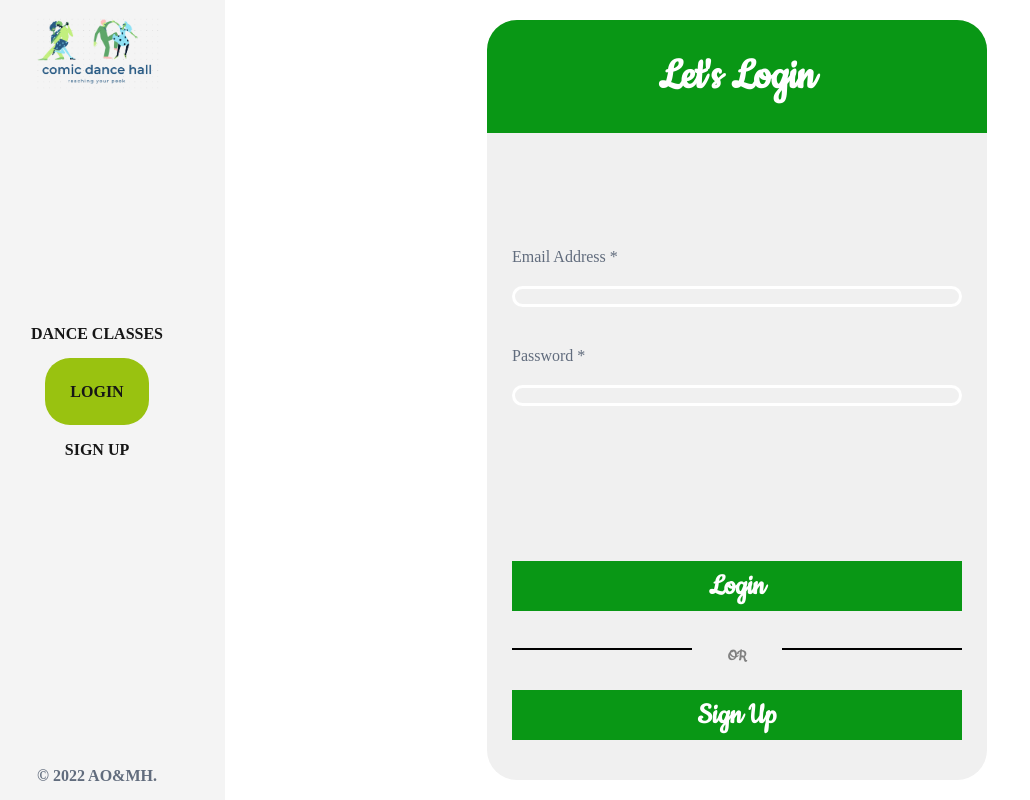
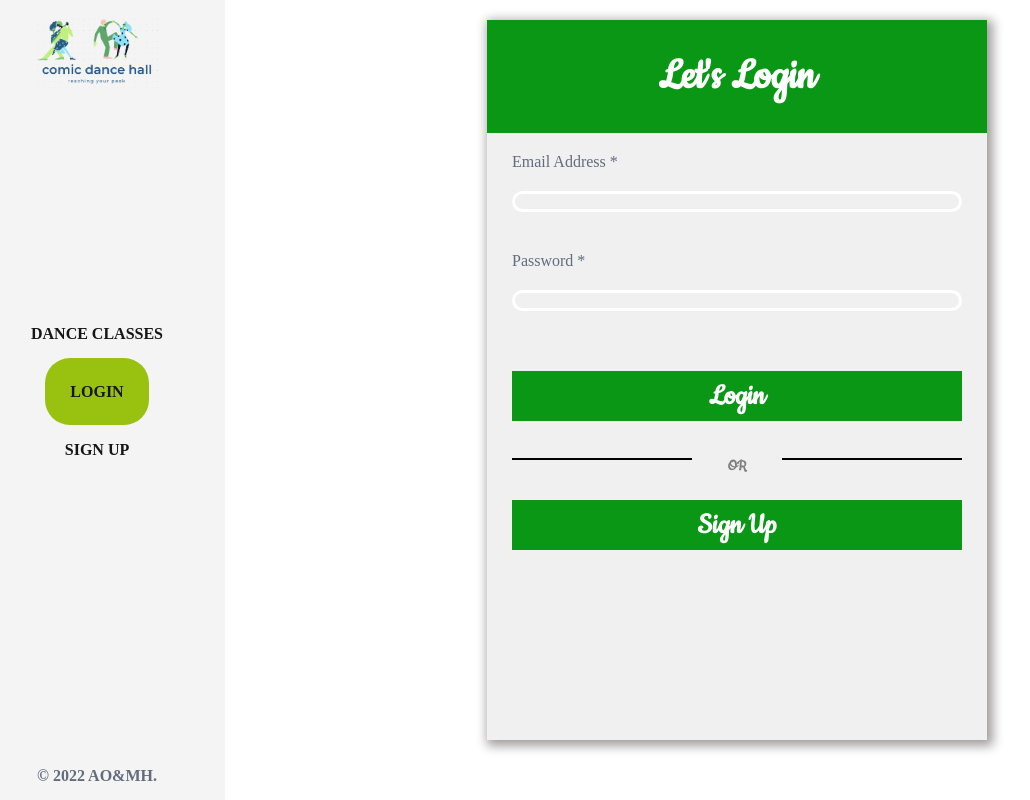
Before and after one commit to alexander16108/comic-dance-frontend-app, a React (Create React App) app: page /login in a window 1280 px wide. Shown: the whole page, without its empty margins (31-1061 px from the left). Built offline with nearby package versions, Linux system fonts and the light colour scheme; no server answers.

Commit message:
updating styling

```diff
--- a/src/pages/signup.module.css
+++ b/src/pages/signup.module.css
@@ -2,19 +2,17 @@
 
 .form {
   min-width: 100%;
-  display: flex;
   flex-direction: column;
   justify-content: space-between;
   margin: auto;
-  border-radius: 30px;
   background-color: #f0f0f0;
-  min-height: 95vh;
+  min-height: 90vh;
   margin-top: 70px;
   padding-bottom: 20px;
+  box-shadow: 3px 3px 10px 3px rgb(163, 158, 158);
 }
 
 .formHeader {
-  border-radius: 30px 30px 0 0;
   display: flex;
   justify-content: center;
   text-align: center;
@@ -98,7 +96,7 @@
   justify-content: center;
   align-items: center;
   position: absolute;
-  height: 10vh;
+  height: 100vh;
   width: 100vw;
   background-color: rgba(0, 0, 0, 0.8);
 }
@@ -127,9 +125,9 @@
   display: block;
   width: 100px;
   color: white;
-  background-color: #099715 !important;
+  background-color: #10bbb5 !important;
   border: none;
-  height: 30px;
+  height: 40px;
   font-size: 1.2rem;
 }
 
```
